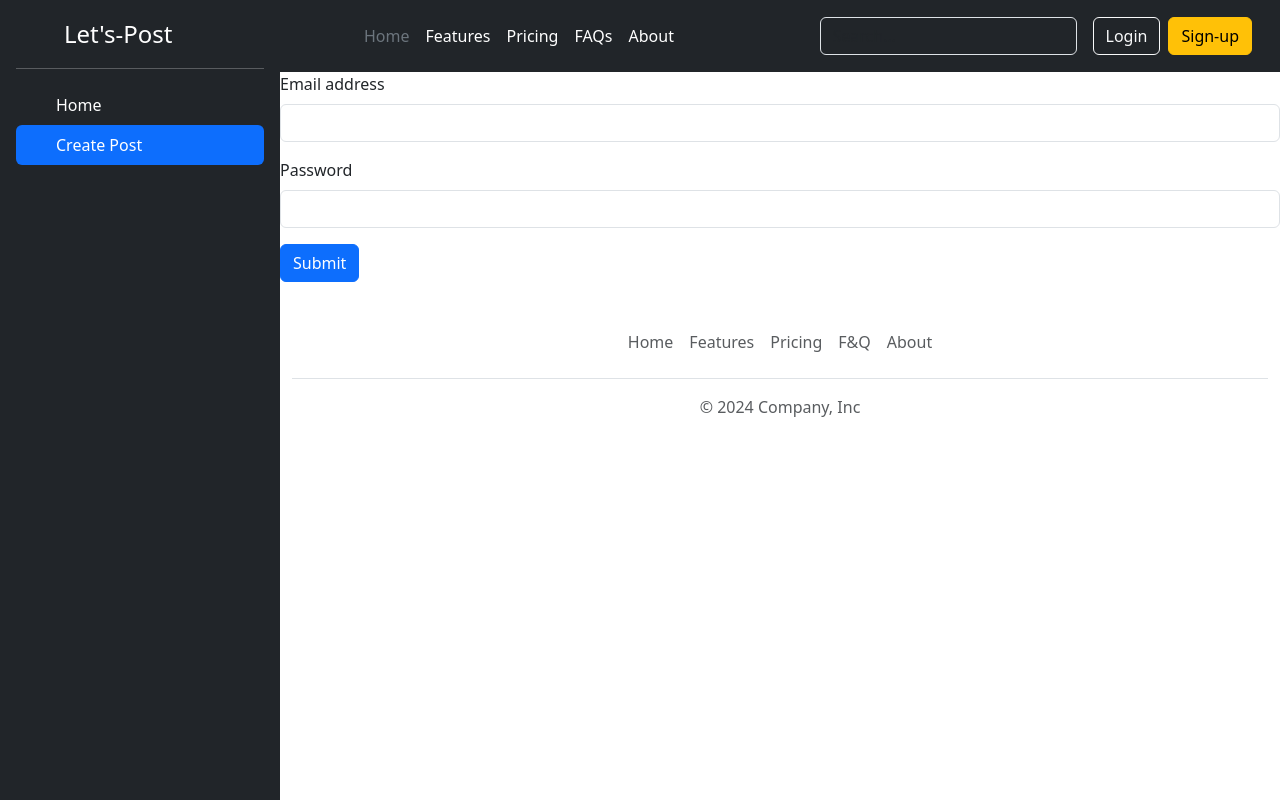
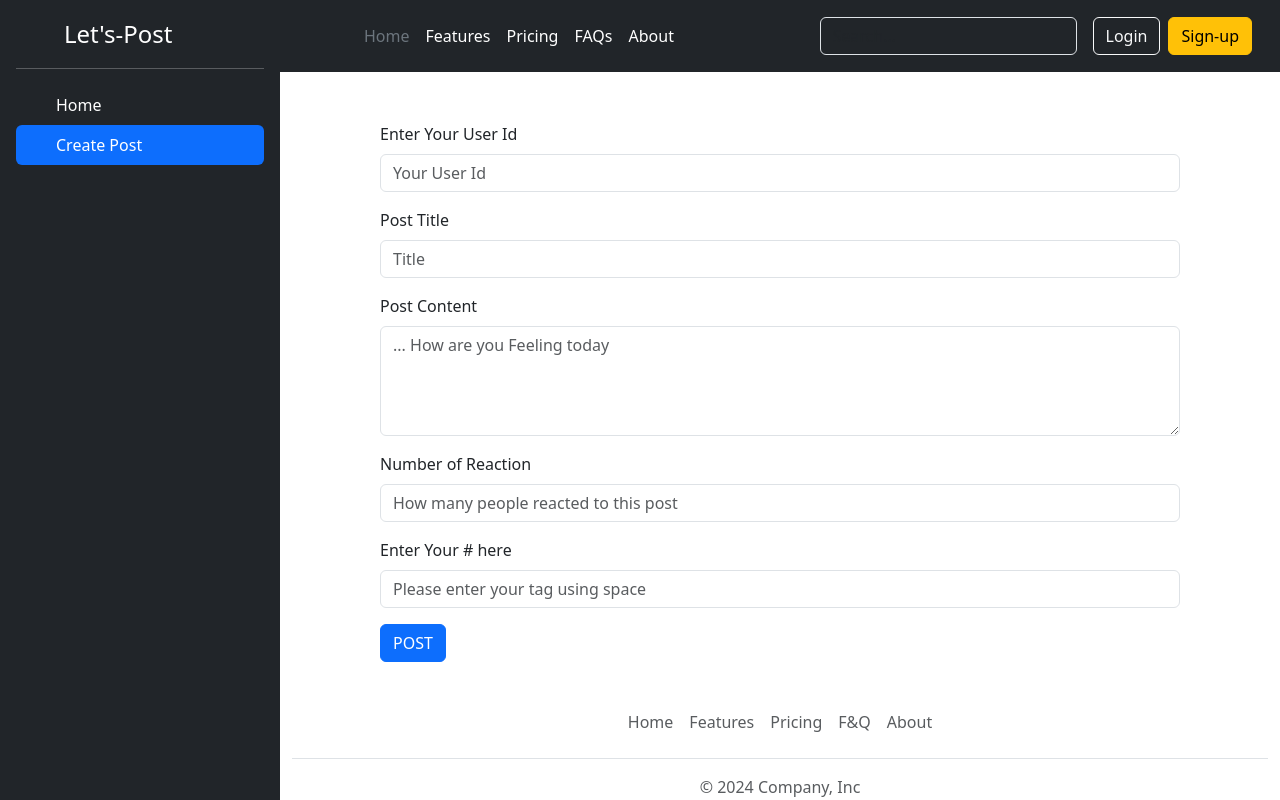
Before and after one commit to JeevanG-dev/lets-post, a React (Vite) app: page / in a window 1280 px wide. Both pictures are taken after a click on the item "Create Post". Shown: the top 800 px of the page. Built offline with nearby package versions, Linux system fonts and the light colour scheme.

Commit message:
project add

```diff
--- a/src/App.css
+++ b/src/App.css
@@ -29,3 +29,9 @@ height: 1000vh;
     display: flex;
     justify-content: space-between;
 }
+
+.create-post{
+    width: 80%;
+    margin-top: 50px;
+    margin-left: 10%;
+}
--- a/src/components/CreatePost.jsx
+++ b/src/components/CreatePost.jsx
@@ -1,30 +1,109 @@
+import { useContext, useRef } from "react";
+import {PostList} from "../stores/post-list-store";
+
 function CreatePost() {
+const {addPost}= useContext(PostList)
+
+const userIdElement =useRef();
+const postTitleElement =useRef();
+const postBodyElement =useRef();
+const reactionsElement =useRef();
+const tagsElement =useRef();
+
+function handleSubmit(){
+event.preventDefault();
+const userId = userIdElement.current.value;
+const postTitle = postTitleElement.current.value;
+const postBody = postBodyElement.current.value;
+const reactions = reactionsElement.current.value;
+const tags = tagsElement.current.value.split(/(\s+)/);
+
+userIdElement.current.value = "";
+postTitleElement.current.value = "";
+postBodyElement.current.value = "";
+reactionsElement.current.value = "";
+tagsElement.current.value = "";
+
+
+addPost(userId,postTitle,postBody,reactions,tags);
+}
+
+
+
   return (
-    <form>
-      <div className="mb-3">
-        <label htmlFor="exampleInputEmail1" className="form-label">
-          Email address
+    <form className="create-post" onSubmit={handleSubmit}>
+
+
+<div className="mb-3">
+        <label htmlFor="userId" className="form-label">
+    Enter Your User Id
         </label>
         <input
           type="text"
           className="form-control"
-          id="exampleInputEmail1"
-          aria-describedby="emailHelp"
+          id="userId"
+          ref={userIdElement}
+     placeholder="Your User Id"
         />
       </div>
+
       <div className="mb-3">
-        <label htmlFor="exampleInputPassword1" className="form-label">
-          Password
+        <label htmlFor="title" className="form-label">
+         Post Title
         </label>
         <input
           type="text"
           className="form-control"
-          id="exampleInputPassword1"
+          id="title"
+          ref={postTitleElement}
+     placeholder="Title"
+        />
+      </div>
+
+      <div className="mb-3">
+        <label htmlFor="body" className="form-label">
+    Post Content
+        </label>
+        <textarea
+          type="text"
+          className="form-control"
+          id="body"
+          rows="4"
+          ref={postBodyElement}
+     placeholder="... How are you Feeling today"
+        />
+      </div>
+
+
+      <div className="mb-3">
+        <label htmlFor="reactions" className="form-label">
+    Number of Reaction
+        </label>
+        <input
+          type="text"
+          className="form-control"
+          id="reactions"
+          ref={reactionsElement}
+     placeholder="How many people reacted to this post"
+        />
+      </div>
+
+
+      <div className="mb-3">
+        <label htmlFor="tags" className="form-label">
+   Enter Your # here
+        </label>
+        <input
+          type="text"
+          className="form-control"
+          id="tags"
+          ref={tagsElement}
+     placeholder="Please enter your tag using space"
         />
       </div>
 
       <button type="submit" className="btn btn-primary">
-        Submit
+        POST
       </button>
     </form>
   );
--- a/src/stores/post-list-store.jsx
+++ b/src/stores/post-list-store.jsx
@@ -13,6 +13,9 @@ let newPostList = currPostList;
 if(action.type ==="DELETE_POST"){
   newPostList= currPostList.filter((post) => post.id !== action.payload.postID)
 }
+else if(action.type === "ADD_POST"){
+  newPostList = [action.payload, ...currPostList]
+}
 
   return newPostList;
 }
@@ -20,7 +23,21 @@ if(action.type ==="DELETE_POST"){
 const PostListProvider = ({ children }) => {
   const [postList, dispatchPostList] = useReducer(postListReducer,DEFAULT_POST_LIST);
 
-  function addPost() {}
+  function addPost(userId,postTitle,postBody,reactions,tags) {
+    dispatchPostList(
+      {
+        type:'ADD_POST',
+        payload: {
+          id:Date.now(),
+    title: postTitle,
+    body: postBody,
+    reaction: reactions,
+    userId:userId,
+    tags: tags,
+        }
+      }
+    )
+  }
 
   function deletePost(postID) {
 
@@ -50,22 +67,7 @@ const DEFAULT_POST_LIST = [
     userId: "user-9",
     tags: ["vaction", "mumbai", "Enjoying"],
   },
-  {
-    id: "2",
-    title: "Learnig coding",
-    body: "since 3 months",
-    reaction: 15,
-    userId: "user-12",
-    tags: ["Graduating", "Unbelievable"],
-  },
-  {
-    id: "3",
-    title: "Got Job",
-    body: "On April last 2024",
-    reaction: 200,
-    userId: "user-10",
-    tags: ["Graduating", "Unbelievable"],
-  },
+
 ];
 
 export default PostListProvider;
```
